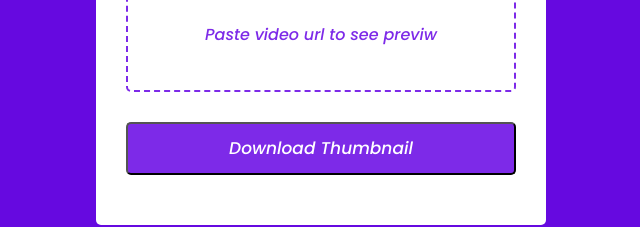
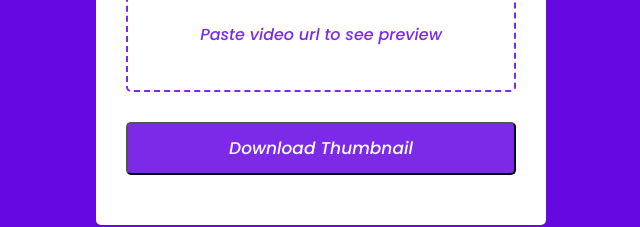
Before and after one commit to Javlonbek-dev/Download-Any-Youtube-Video, a plain HTML site: page index.html in a window 1280 px wide. Shown: the part 464-691 px from the top of the page, 319-959 px from the left. Drawn offline with Linux system fonts and the light colour scheme.

Commit message:
CODE:RUB : Fix code

```diff
--- a/index.html
+++ b/index.html
@@ -21,7 +21,7 @@
         <div class="previw-are">
             <img class="thumbnail" src="" alt="thumbnail">
             <i class="icon fas fa-cloud-download-alt"></i>
-            <span>Paste video url to see previw</span>
+            <span>Paste video url to see preview</span>
         </div>
         <button class="download-btn" type="submit">Download Thumbnail</button>
     </form>
```
